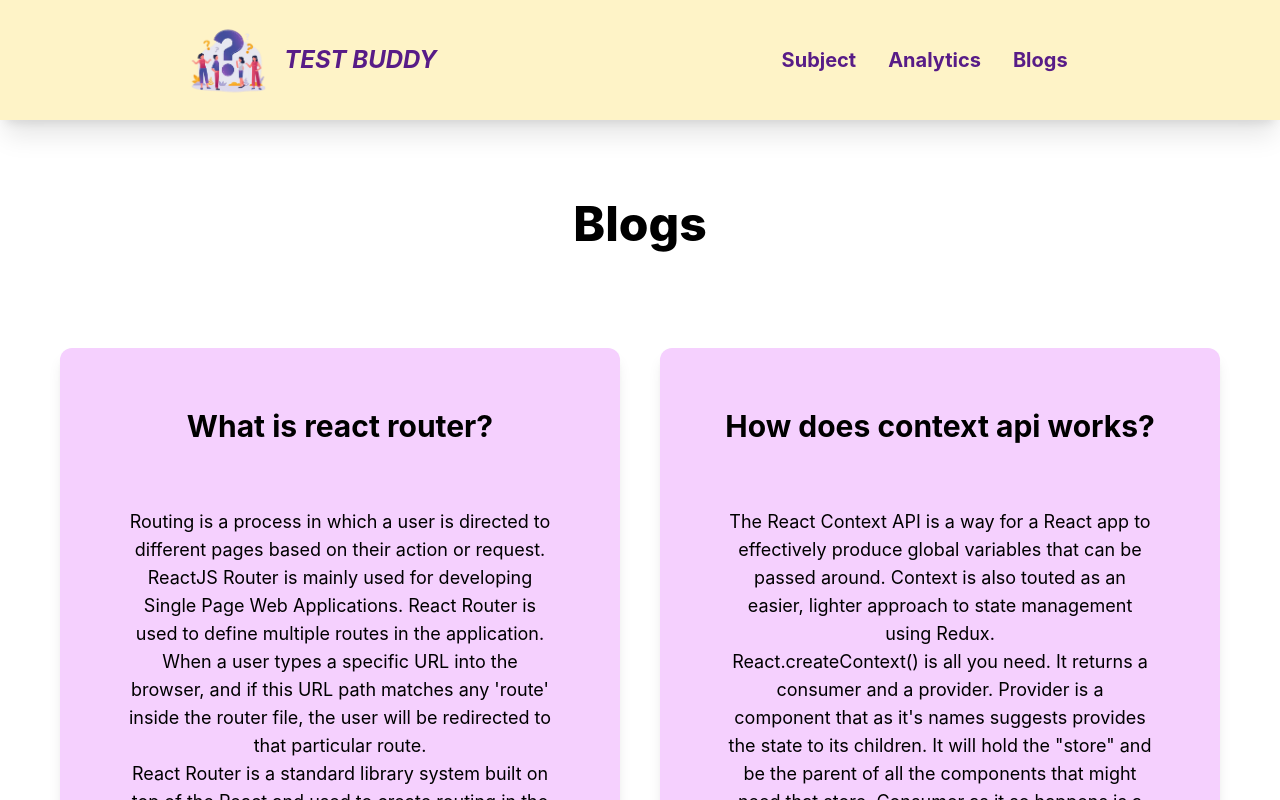
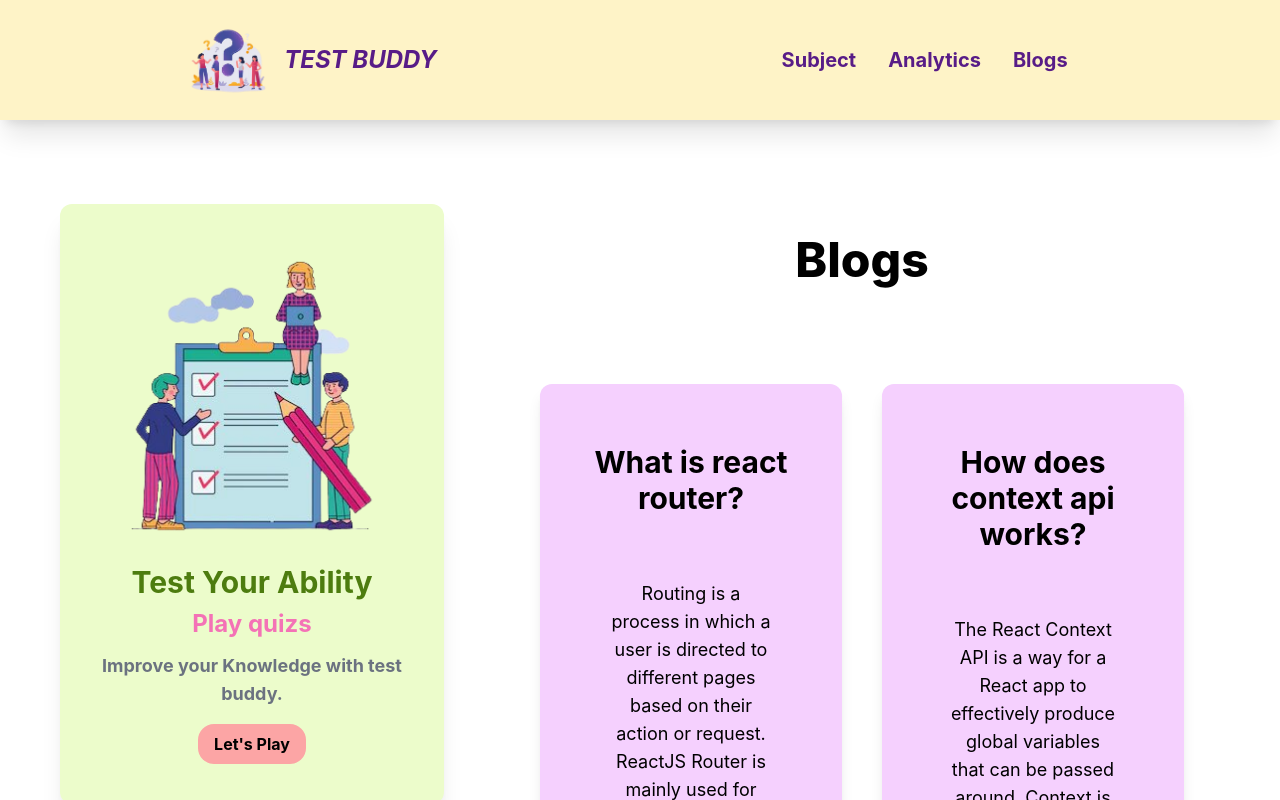
Before and after one commit to nusrat-git/test-buddy, a React (Create React App) app: page /blogs in a window 1280 px wide. Shown: the top 800 px of the page. Built offline with nearby package versions, Linux system fonts and the light colour scheme.

Commit message:
layout changed

```diff
--- a/src/App.js
+++ b/src/App.js
@@ -4,7 +4,6 @@ import Analytics from './components/Analytics/Analytics';
 import Blogs from './components/Blogs/Blogs';
 import Quizes from './components/Quizes/Quizes';
 import Subjects from './components/Subjects/Subjects';
-import Header from './components/Header/Header'
 import Main from './layouts/Main';
 
 function App() {
@@ -15,10 +14,11 @@ function App() {
       children: [
         {
           path: '/',
-          element: <Header></Header>
+          loader: () => fetch('https://openapi.programming-hero.com/api/quiz'),
+          element: <Subjects></Subjects>
         },
         {
-          path: '/subject',
+          path:'/subject',
           loader: () => fetch('https://openapi.programming-hero.com/api/quiz'),
           element: <Subjects></Subjects>
         },
--- a/src/components/Header/Header.js
+++ b/src/components/Header/Header.js
@@ -5,7 +5,7 @@ import header from '../../header.png';
 const Header = () => {
     return (
         <div>
-            <div className='md:flex flex-column p-6 items-center justify-center my-32 bg-lime-100 shadow-xl'>
+            <div className='flex-column p-6 my-12 bg-lime-100 shadow-xl md:w-96 rounded-xl mx-6'>
 
                 <div>
                     <img src={header} alt="" />
@@ -13,9 +13,9 @@ const Header = () => {
                 <div>
                     <h1 className=' text-3xl font-bold text-lime-700 mb-2'>Test Your Ability</h1>
                     <h5 className='text-2xl font-bold text-pink-400 mb-3'>Play quizs </h5>
-                    <h5 className='text-xl font-bold text-purple-400'>Improve your Knowledge with test buddy.</h5>
+                    <h5 className='text-lg font-bold text-gray-500'>Improve your Knowledge with test buddy.</h5>
                     <Link to='/subject'>
-                        <button className='text-lg font-bold text-gray-500 bg-red-300 px-4 py-2 rounded-2xl mt-4'>Let's Play</button>
+                        <button className='text-normal font-bold bg-red-300 px-4 py-2 rounded-2xl my-4'>Let's Play</button>
                     </Link>
                 </div>
 
--- a/src/components/Questions/Questions.js
+++ b/src/components/Questions/Questions.js
@@ -15,8 +15,8 @@ const Questions = ({ questionData, totalMark}) => {
     }
 
     return (
-        <div className=' bg-teal-200 m-3 p-3 md:m-8 md:p-9 rounded-xl'>
-            <div className='flex-column md:flex items-center justify-center gap-4  mt-9'>
+        <div className=' bg-teal-200 m-3 p-3 md:p-9 rounded-xl'>
+            <div className='flex-column md:flex items-center justify-center gap-4 mt-9'>
                 <h1 className='text-xl md:text-2xl font-bold md:font-semibold'> {question}</h1>
                 <button className=' text-blue-500 hover:text-black' onClick={answer} ><EyeIcon className='h-6 w-6 mt-5 md:mt-0' /></button>
                 <ToastContainer />
--- a/src/components/Quizes/Quizes.js
+++ b/src/components/Quizes/Quizes.js
@@ -9,7 +9,7 @@ const Quizes = () => {
     console.log(quizData.data);
     return (
         <div className=''>
-            <div className='p-5 m-4'>
+            <div className='p-5 mx-4 mt-12 mb-12 bg-cyan-300 rounded-lg'>
                 <h1 className='text-5xl font-bold my-9 p-7'>Test Of {name}</h1>
                 <p className='text-xl mb-3'>Total {total} questions</p>
             </div>
--- a/src/components/Subjects/Subjects.js
+++ b/src/components/Subjects/Subjects.js
@@ -5,7 +5,7 @@ const Subjects = () => {
     const subjects = useLoaderData();
 
     return (
-        <div className=' sm:flex-column md:flex justify-center md:mt-20'>
+        <div className='grid md:grid-cols-3 md:mt-8'>
             {
                 subjects.data.map(subject => <Subject
                     key={subject.id}
--- a/src/layouts/Main.js
+++ b/src/layouts/Main.js
@@ -1,14 +1,16 @@
 import React from 'react';
 import { Outlet } from 'react-router-dom';
-// import Header from '../components/Header/Header';
+import Header from '../components/Header/Header';
 import Nav from '../components/Nav/Nav';
 
 const Main = () => {
     return (
         <div>
             <Nav></Nav>
-            {/* <Header></Header> */}
-            <Outlet></Outlet>
+            <div className='flex-column md:flex justify-center gap-3 md:m-9'>
+                <Header></Header>
+                <Outlet></Outlet>
+            </div>
         </div>
     );
 };
```
